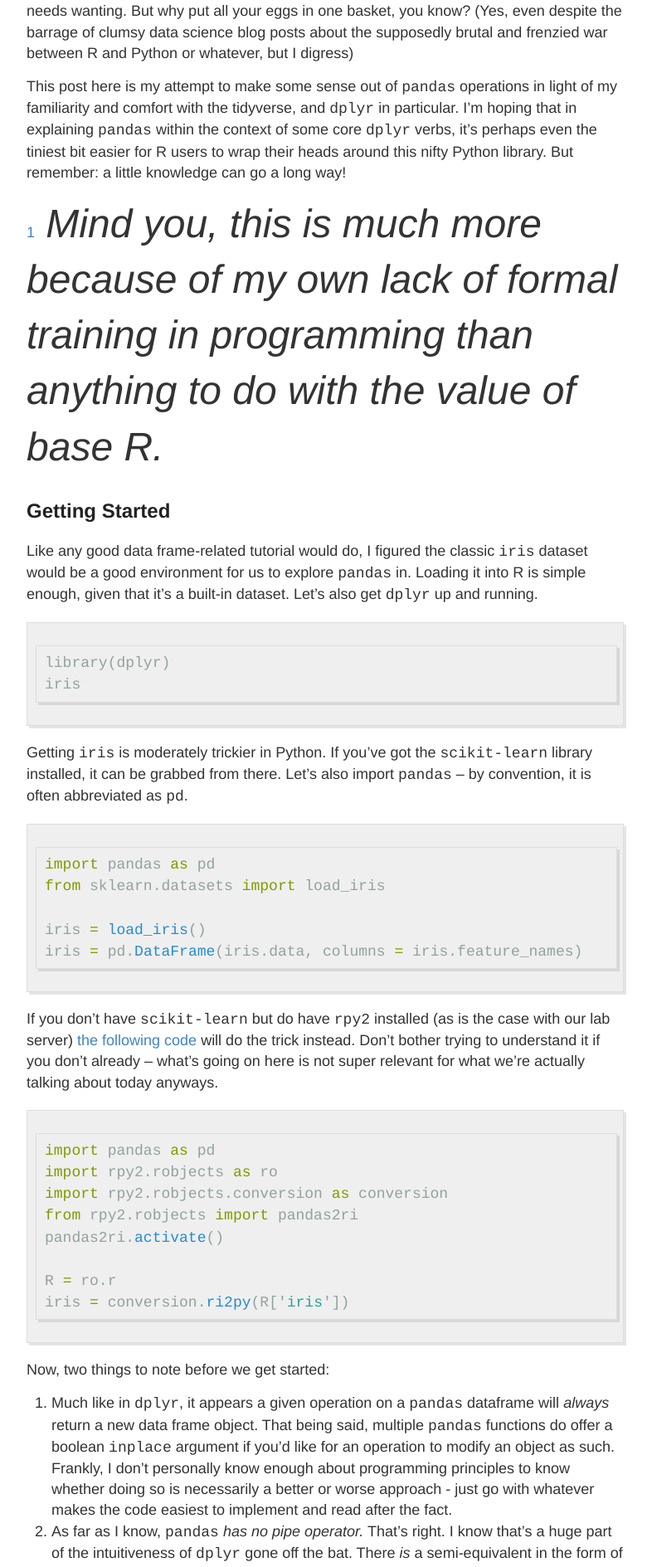
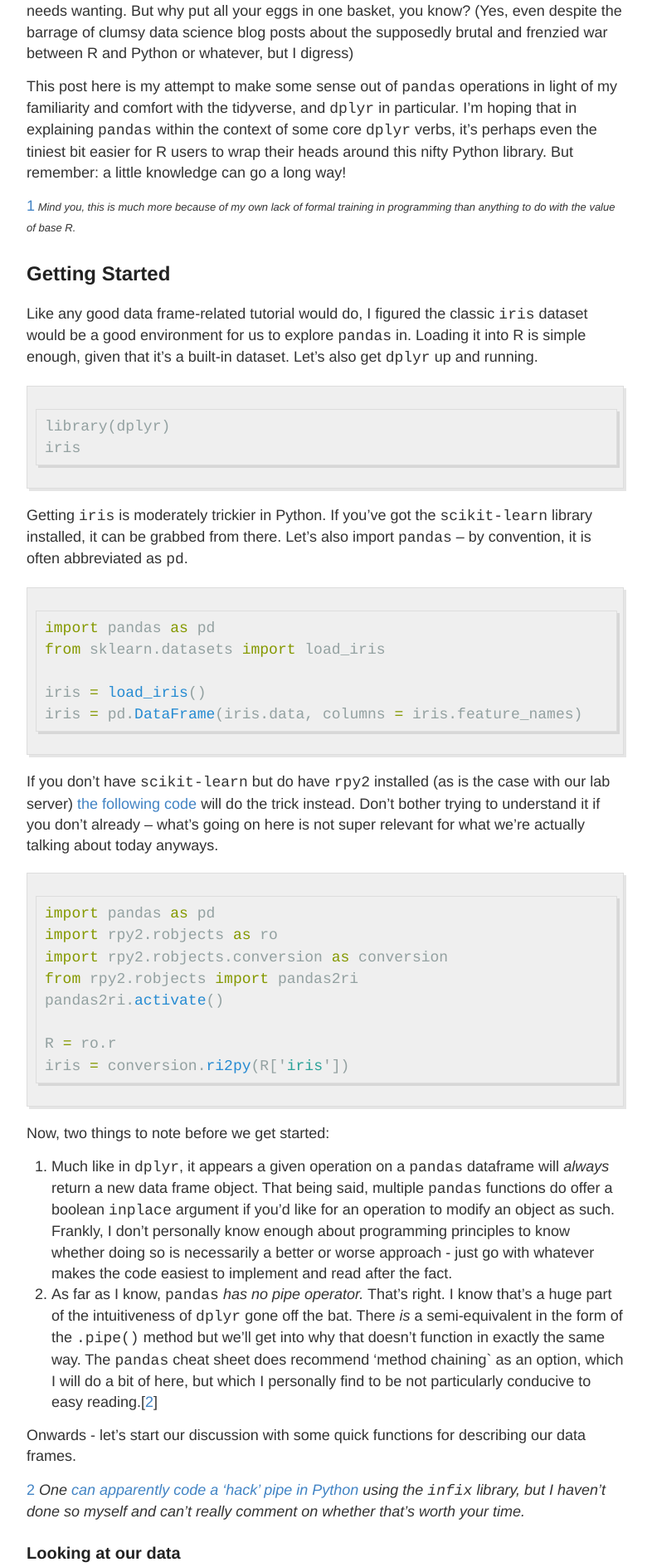
Before and after one commit to aays/site_old, a Jekyll site: the page built from _posts/2017-08-30-pandas-dplyr-users-pt1.md, in a window 1280 px wide. Shown: the part 852-2741 px from the top of the page at 83% size, without its empty margins (248-1034 px from the left). Built offline with Jekyll 4.4.1, drawn with Linux system fonts in a browser that asks for light colours; our own code applies the rules of GitHub Pages for plain Markdown files.

Commit message:
Update 2017-08-30-pandas-dplyr-users-pt1.md

```diff
--- a/_posts/2017-08-30-pandas-dplyr-users-pt1.md
+++ b/_posts/2017-08-30-pandas-dplyr-users-pt1.md
@@ -8,7 +8,7 @@ To be up front for a second here: I'm writing this post mostly for myself. I am
 
 This post here is my attempt to make some sense out of `pandas` operations in light of my familiarity and comfort with the tidyverse, and `dplyr` in particular. I'm hoping that in explaining `pandas` within the context of some core `dplyr` verbs, it's perhaps even the tiniest bit easier for R users to wrap their heads around this nifty Python library. But remember: a little knowledge can go a long way!
 
-<a name="footnote1"><sup>1</sup></a><font size="10"><i> Mind you, this is much more because of my own lack of formal training in programming than anything to do with the value of base R.</i></font>
+<a name="footnote1"><sup>1</sup></a><font size="2"><i> Mind you, this is much more because of my own lack of formal training in programming than anything to do with the value of base R.</i></font>
 
 ## Getting Started
 
```
